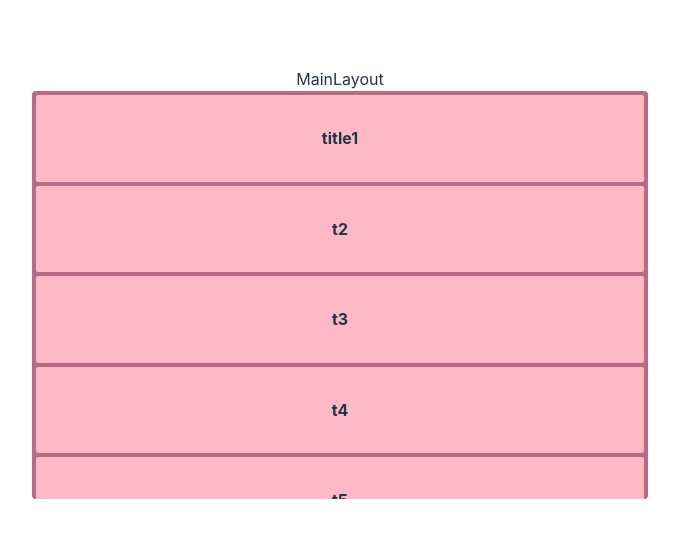
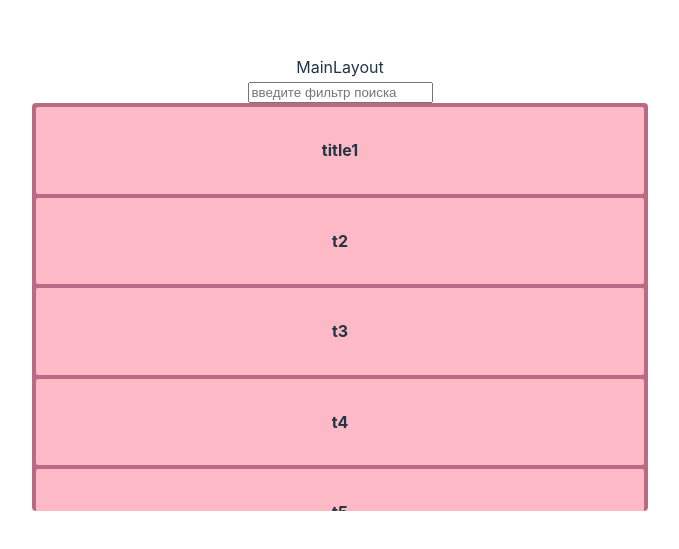
Before and after one commit to krindioom/InterTech, a React (Vite) app in the folder front/intertech/: page / in a window 1280 px wide. Shown: the part 117-666 px from the top of the page, without its empty margins (300-979 px from the left). Built offline with nearby package versions, Linux system fonts and the light colour scheme.

Commit message:
реализовал поиск

```diff
--- a/front/intertech/src/Components/Main/MainPage.jsx
+++ b/front/intertech/src/Components/Main/MainPage.jsx
@@ -1,9 +1,13 @@
 import React from 'react'
 import NotesContainer from './NotesContainer';
+import ToolBar from './ToolBar';
 
 const MainPage = () => {
   return (
-    <NotesContainer/>
+    <>
+      <ToolBar/>
+      <NotesContainer />
+    </>
   )
 }
 
--- a/front/intertech/src/Components/Main/NotesContainer.jsx
+++ b/front/intertech/src/Components/Main/NotesContainer.jsx
@@ -21,12 +21,14 @@ const StyledNoteWrapper = styled(Note)`
 const NotesContainer = () => {
     const notesList = useRecoilValue(ListViewSelector);
 
+    const res = notesList.length ? notesList.map((item) => {
+        return <StyledNoteWrapper key={item.id} id={item.id} title={item.title} ></StyledNoteWrapper>
+    }) : (<h2>Ничего нету</h2>);
+
     return (
         <NotesList>
             {
-                notesList.map((item) => {
-                    return <StyledNoteWrapper key={item.id} id={item.id} title={item.title} ></StyledNoteWrapper>
-                })
+                res
             }
         </NotesList>
     )
--- a/front/intertech/src/Components/Main/SearchPanel.jsx
+++ b/front/intertech/src/Components/Main/SearchPanel.jsx
@@ -1,9 +1,22 @@
-import React from 'react'
+import Search from 'antd/es/input/Search'
+import React, { useEffect } from 'react'
+import { NoteFilterTextState } from '../../Recoil/Atoms/NoteFilterTextState';
+import { useRecoilValue, useSetRecoilState } from 'recoil';
+
 
 const SearchPanel = () => {
-  return (
-    <div>SearchPanel</div>
-  )
+
+    const setFilterWord = useSetRecoilState(NoteFilterTextState);
+
+    return (
+        <input
+            placeholder='введите фильтр поиска'
+            type='text'
+            onChange={(e) => {
+                setFilterWord(e.target.value);
+            }}
+        />
+    )
 }
 
 export default SearchPanel
--- /dev/null
+++ b/front/intertech/src/Components/Main/ToolBar.jsx
@@ -0,0 +1,12 @@
+import React from 'react'
+import SearchPanel from './SearchPanel'
+
+const ToolBar = () => {
+  return (
+    <div>
+        <SearchPanel/>
+    </div>
+  )
+}
+
+export default ToolBar
--- /dev/null
+++ b/front/intertech/src/Recoil/Atoms/NoteFilterTextState.jsx
@@ -0,0 +1,6 @@
+import { atom } from 'recoil';
+
+export const NoteFilterTextState = atom({
+  key: 'NoteFilterTextState',
+  default: "",
+});
--- a/front/intertech/src/Recoil/Selectors/ListViewSelector.jsx
+++ b/front/intertech/src/Recoil/Selectors/ListViewSelector.jsx
@@ -1,11 +1,15 @@
 import { selector } from "recoil";
 import { TasksState } from "../Atoms/TasksState";
+import { NotesFilterSelector } from "./NotesFilterSelector";
+import { NoteFilterTextState } from "../Atoms/NoteFilterTextState";
 
 export const ListViewSelector = selector({
     key: 'ListViewSelector',
     get: ({ get }) => {
-        const notesList = get(TasksState);
+        const filter = get(NoteFilterTextState);
 
+        const notesList = get(NotesFilterSelector(filter));
+        console.log(notesList);
         const listViewNotes = notesList.map((item) => {
             const { id, title } = item;
             const partitial = { id, title };
--- /dev/null
+++ b/front/intertech/src/Recoil/Selectors/NotesFilterSelector.jsx
@@ -0,0 +1,16 @@
+import { selectorFamily } from "recoil";
+import { TasksState } from "../Atoms/TasksState";
+
+export const NotesFilterSelector = selectorFamily({
+  key: 'NotesFilterSelector',
+  get: (parametr) => ({get}) => {
+    const items = get(TasksState);
+
+    if(!parametr)
+        return items;
+
+    return items.filter((item) =>{
+        return  item.title.includes(parametr);
+    })
+  },
+});
```
